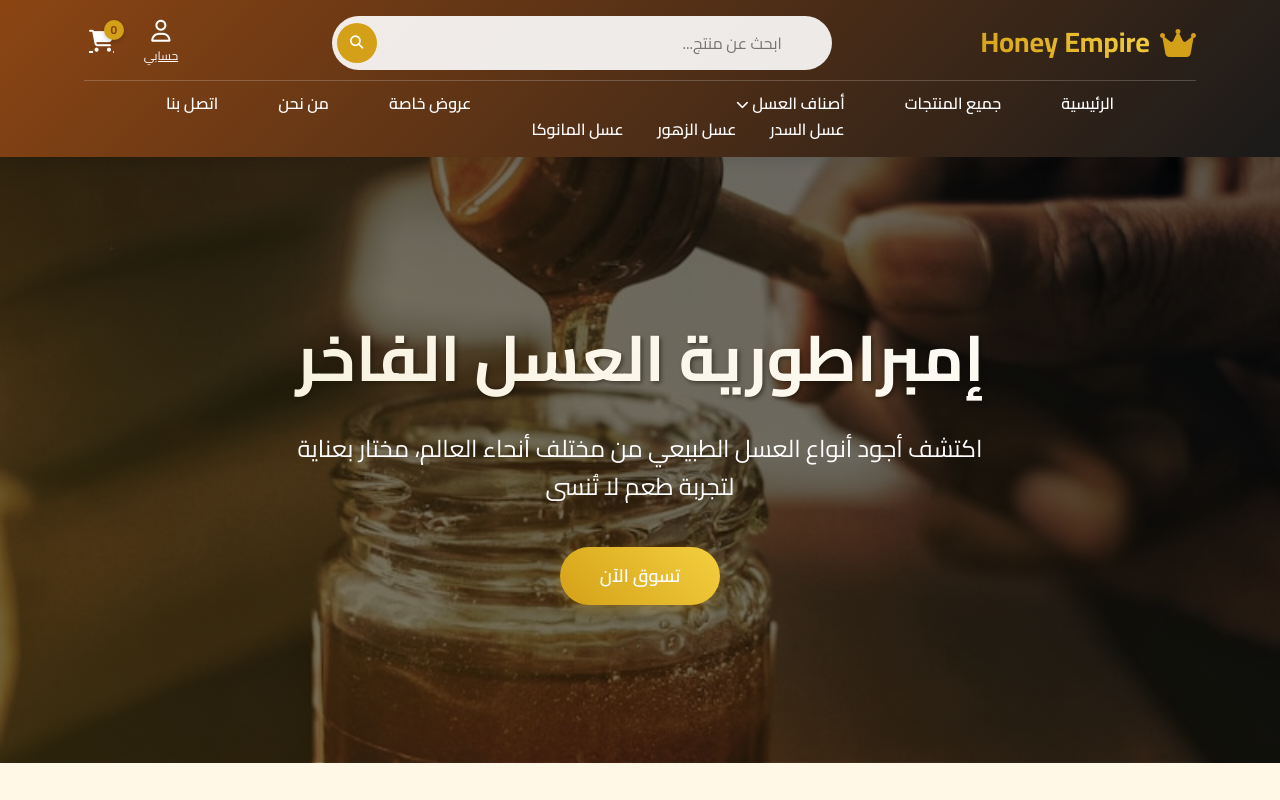
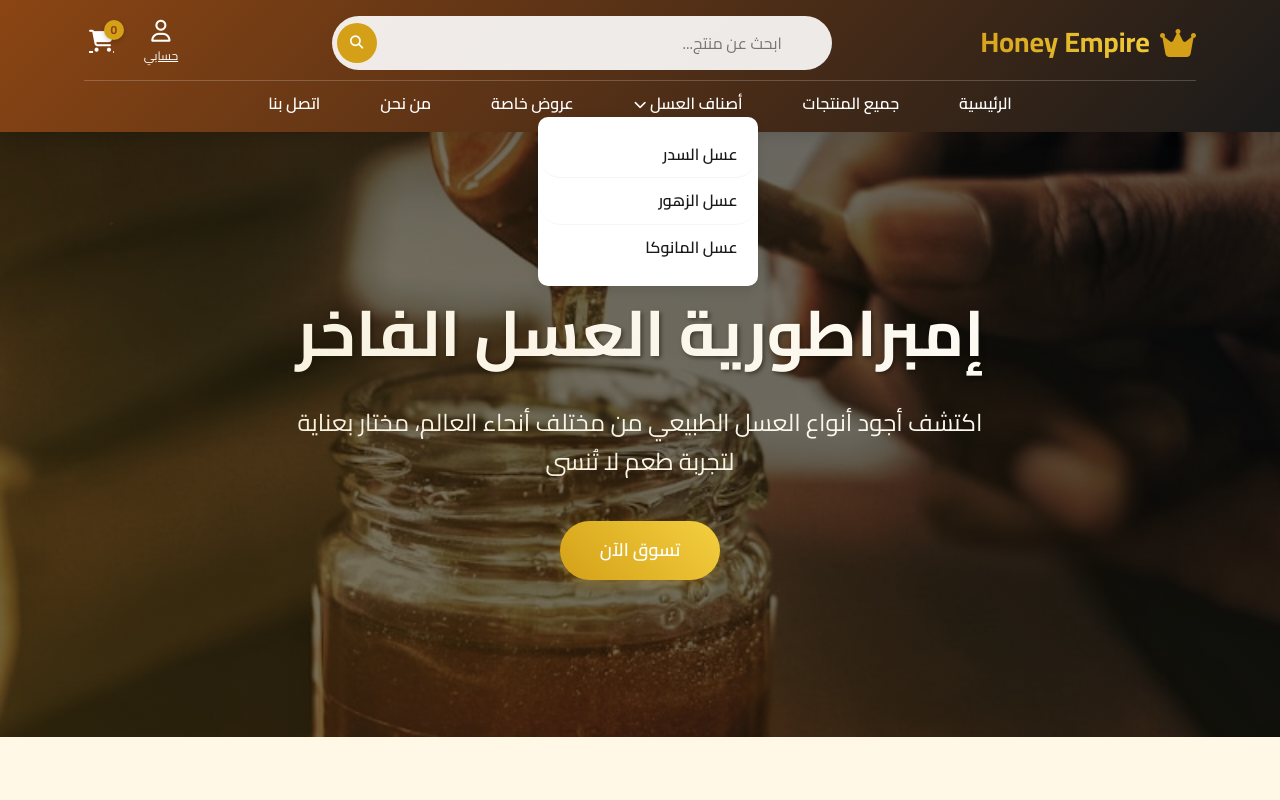
Before and after one commit to abdessamad159/Honey-empire-v1.1, a plain HTML site: page index.html in a window 1280 px wide. Both pictures are taken after a click on the link "أصناف العسل". Shown: the top 800 px of the page. Drawn offline with Linux system fonts and the light colour scheme.

Commit message:
feat: Implement comprehensive UI styling and foundational JavaScript for the honey shop.

```diff
--- a/css/style.css
+++ b/css/style.css
@@ -239,6 +239,61 @@ nav a:hover {
     -webkit-text-fill-color: transparent;
 }
 
+/* Mega Menu / Dropdown */
+.nav-item {
+    position: relative;
+}
+
+.dropdown-menu {
+    position: absolute;
+    top: 100%;
+    right: 0; /* RTL alignment */
+    background: white;
+    min-width: 220px;
+    box-shadow: var(--shadow);
+    border-radius: 10px;
+    padding: 15px 0;
+    opacity: 0;
+    visibility: hidden;
+    transform: translateY(20px);
+    transition: var(--transition);
+    z-index: 1001;
+    text-align: right;
+}
+
+/* Removed hover effect for click interaction */
+/* .nav-item:hover .dropdown-menu {
+    opacity: 1;
+    visibility: visible;
+    transform: translateY(0);
+} */
+
+.dropdown-menu.show {
+    opacity: 1;
+    visibility: visible;
+    transform: translateY(0);
+}
+
+.dropdown-item {
+    display: block;
+    padding: 10px 20px;
+    color: var(--dark-black);
+    text-decoration: none;
+    transition: var(--transition);
+    font-size: 1rem;
+    border-bottom: 1px solid #f5f5f5;
+}
+
+.dropdown-item:last-child {
+    border-bottom: none;
+}
+
+.dropdown-item:hover {
+    background: #fff8e1;
+    color: var(--primary-brown);
+    padding-right: 25px; /* Slight movement on hover */
+}
+
 /* Hero Section */
 .hero {
     background: linear-gradient(rgba(0, 0, 0, 0.6), rgba(0, 0, 0, 0.6)), url('../images/hero-bg.jpg');
@@ -321,17 +376,6 @@ nav a:hover {
 }
 
 /* Animations */
-@keyframes fadeInUp {
-    from {
-        opacity: 0;
-        transform: translateY(30px);
-    }
-    to {
-        opacity: 1;
-        transform: translateY(0);
-    }
-}
-
 /* Categories Section */
 .section-title {
     text-align: center;
--- a/js/main.js
+++ b/js/main.js
@@ -1,7 +1,6 @@
 import { store } from './state.js';
 import { products } from './products-data.js';
 import { renderPagination } from './pagination.js';
-
 function getRandomProductImage() {
   const imgs = ['images/product-3.jpg', 'images/product-4.jpg'];
   return imgs[Math.floor(Math.random() * imgs.length)];
@@ -14,6 +13,30 @@ document.addEventListener('DOMContentLoaded', () => {
 function initializeApp() {
     // Initialize Store
     store.setProducts(products);
+
+    // Dropdown Toggle Logic
+    const dropdownToggles = document.querySelectorAll('.nav-item .nav-link');
+
+    dropdownToggles.forEach(toggle => {
+        if (toggle.nextElementSibling && toggle.nextElementSibling.classList.contains('dropdown-menu')) {
+            toggle.addEventListener('click', (e) => {
+                e.preventDefault();
+                e.stopPropagation();
+                const dropdownMenu = toggle.nextElementSibling;
+                dropdownMenu.classList.toggle('show');
+            });
+        }
+    });
+
+    // Close dropdown when clicking outside
+    document.addEventListener('click', (e) => {
+        const dropdowns = document.querySelectorAll('.dropdown-menu.show');
+        dropdowns.forEach(dropdown => {
+            if (!dropdown.parentElement.contains(e.target)) {
+                dropdown.classList.remove('show');
+            }
+        });
+    });
 
     // Subscribe to state changes
     store.subscribe(state => {
```
